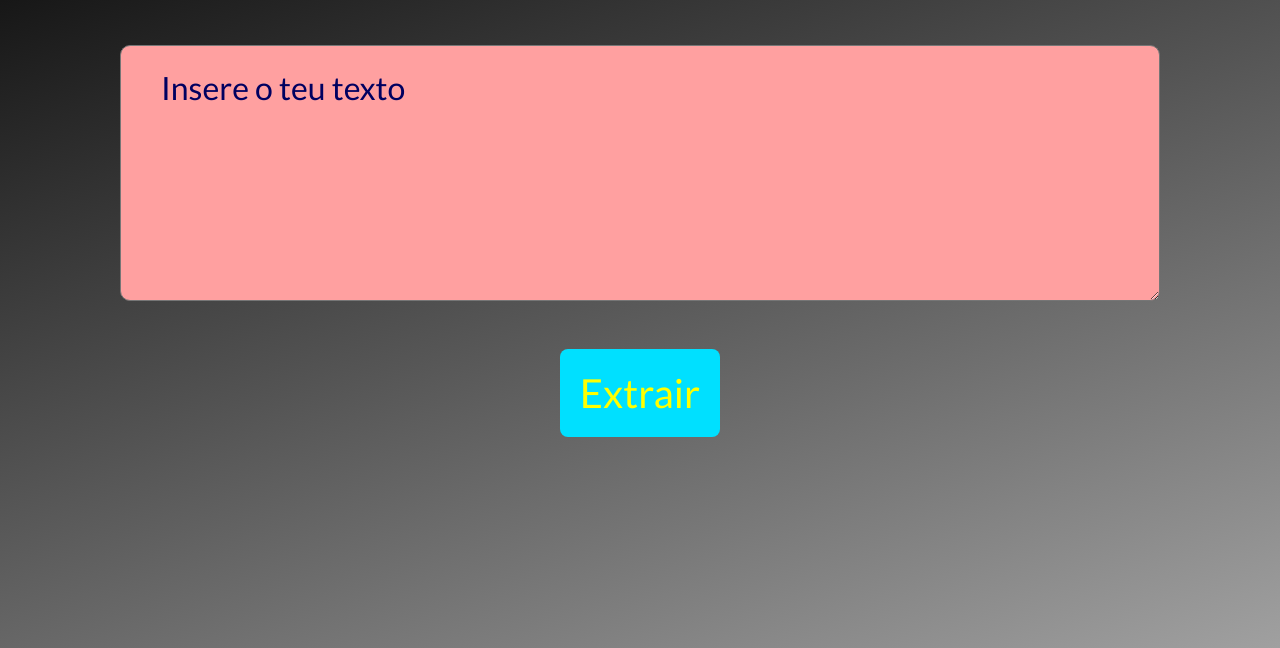
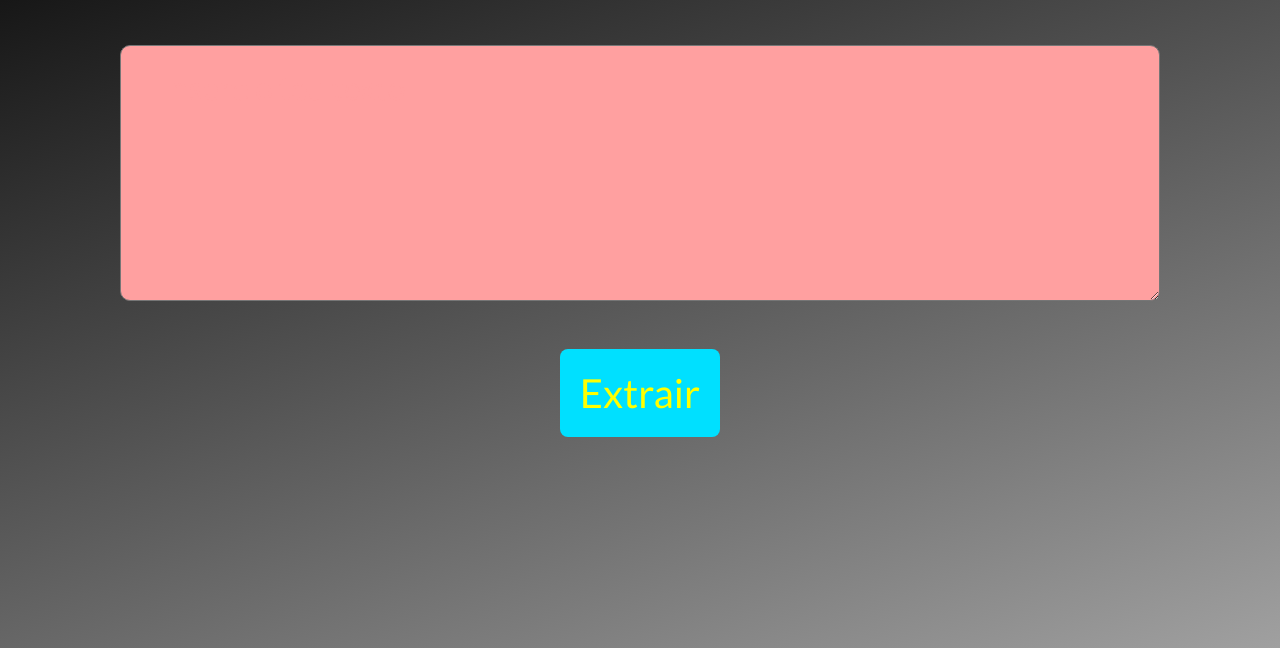
Before and after one commit to HenriqueG08/extrator-de-tags, a plain HTML site: page index.html in a window 1280 px wide. Shown: the part 186-834 px from the top of the page. Drawn offline with Linux system fonts and the light colour scheme.

Commit message:
Update style.css

```diff
--- a/style.css
+++ b/style.css
@@ -52,7 +52,7 @@ h1 {
 }
 
 #entrada-de-texto::placeholder {
-    color: #000060;
+    color: #ffa0a0;
     font-size: 2rem;
     font-weight: 400;
     line-height: normal;
```
